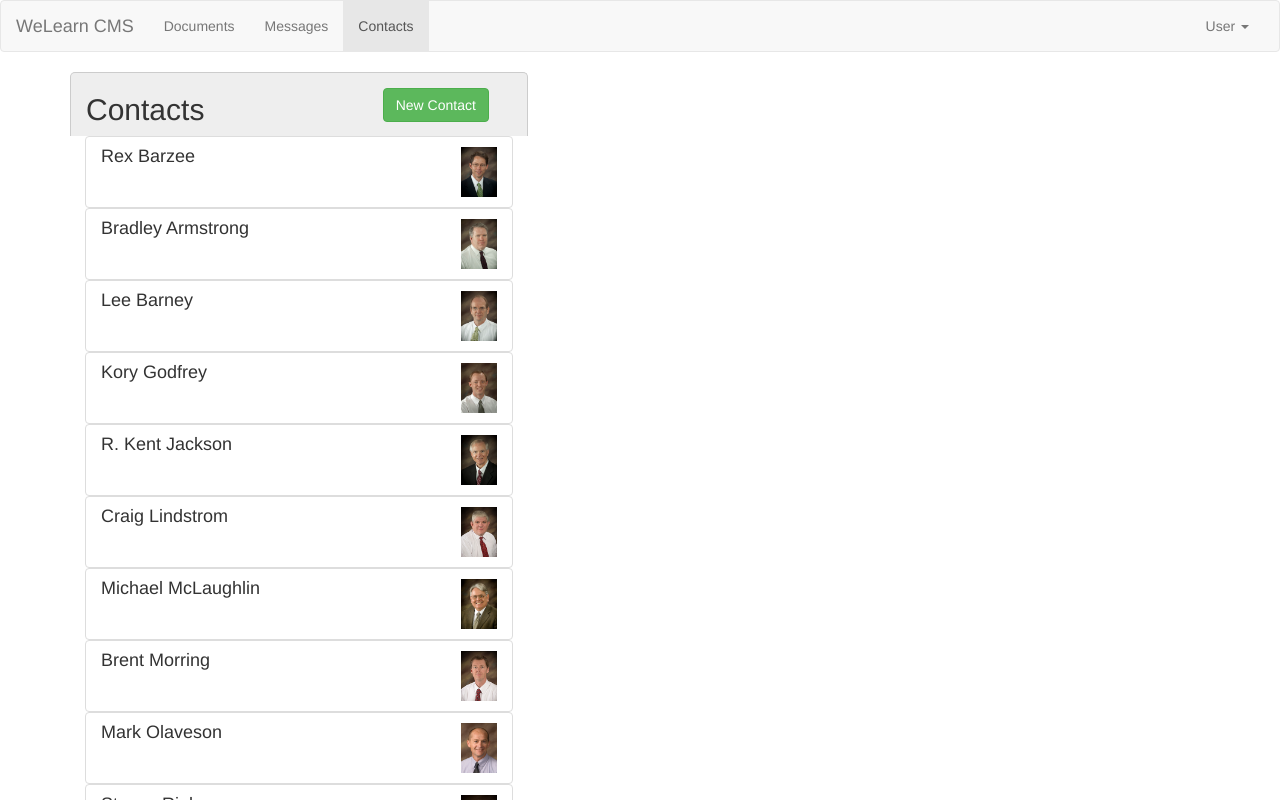
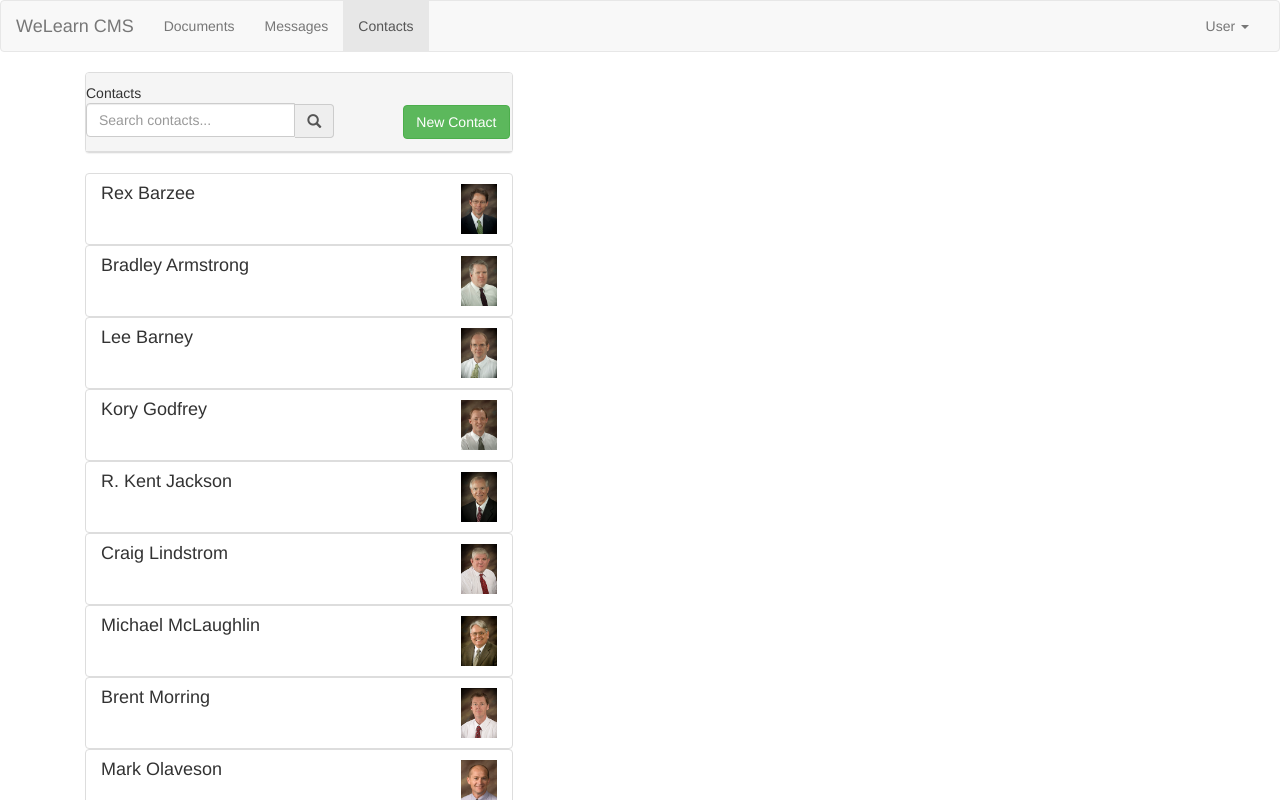
Before and after one commit to ter21016/cms, an Angular app: page /contacts in a window 1280 px wide. Shown: the top 800 px of the page. Built offline with nearby package versions, Linux system fonts and the light colour scheme.

Commit message:
Add Search Capability

```diff
--- a/src/app/contacts/contact-list/contact-list.component.css
+++ b/src/app/contacts/contact-list/contact-list.component.css
@@ -12,3 +12,12 @@
   border-bottom-left-radius: 5px;
   border-bottom-right-radius: 5px;
 }
+
+.input-search-btn:hover {
+  cursor: pointer;
+  background-color: #ccc;
+}
+
+.input-search-btn:active {
+  background-color: #bebebe;
+}
--- a/src/app/contacts/contact-list/contact-list.component.html
+++ b/src/app/contacts/contact-list/contact-list.component.html
@@ -1,12 +1,25 @@
 <div class="container-fluid">
-  <div class="row contact-list-header">
-    <div class="col-xs-8 vcenter">
-      <h2>Contacts</h2>
-    </div>
-    <div class="col-xs-4 vcenter" style="padding: 0.6rem">
-      <a [routerLink]="['new']" class="btn btn-success">New Contact</a>
+  <div class="row">
+  <div class="col-xs-12">
+    <div class="panel panel-default">
+      <div class="panel-heading">
+        <div class="row">
+          <span class="title pad-left-right">Contacts</span>
+        </div>
+        <div class="row">
+          <div class="input-group pull-left pad-left-right col-xs-7">
+            <!-- Add the search box input field here -->
+            <input #searchBox type="text" class="form-control" placeholder="Search contacts...">
+            <div class="glyphicon glyphicon-search input-group-addon" (click)="search(searchBox.value)"></div>
+          </div>
+          <div class="pull-right pad-left-right">
+            <a class="btn btn-success" [routerLink]="['new']">New Contact</a>
+          </div>
+        </div>
+      </div>
     </div>
   </div>
+</div>
 
   <div class="row">
     <div class="col-xs-12">
@@ -16,7 +29,7 @@
            [cdkDropListData]="contacts"
            [cdkDropListConnectedTo]="['groupList']">
         <app-contact-item
-          *ngFor="let contact of contacts"
+          *ngFor="let contact of contacts | contactsFilter: term"
           [contact]="contact"
           cdkDrag
           [cdkDragData]="contact">
--- a/src/app/contacts/contact-list/contact-list.component.ts
+++ b/src/app/contacts/contact-list/contact-list.component.ts
@@ -13,6 +13,7 @@ export class ContactListComponent implements OnInit, OnDestroy {
   subscription: Subscription;
   groupedContacts: Contact[] = [];
   individualContacts: Contact[] = [];
+  term: string = '';
 
   // @Output() selectedContactEvent = new EventEmitter<Contact>();
 
@@ -31,5 +32,10 @@ export class ContactListComponent implements OnInit, OnDestroy {
     this.subscription.unsubscribe();
   }
 
+  search(value: string) {
+    this.term = value;
+  }
+
+
 
 }
```
